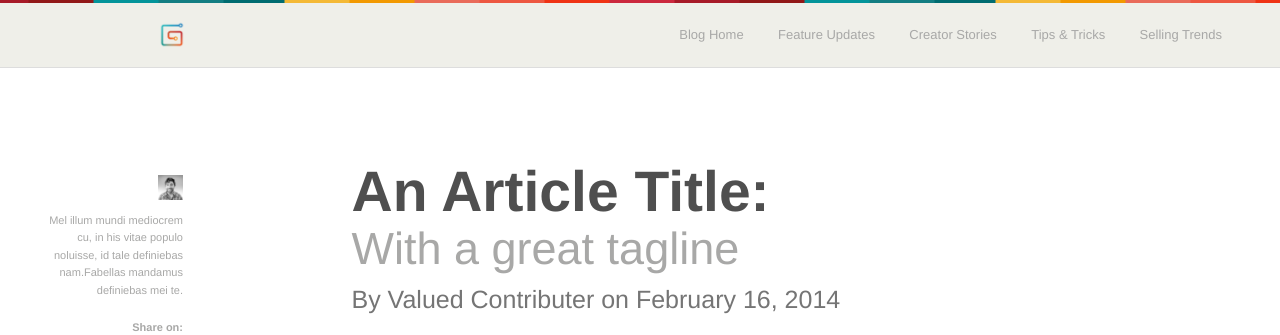
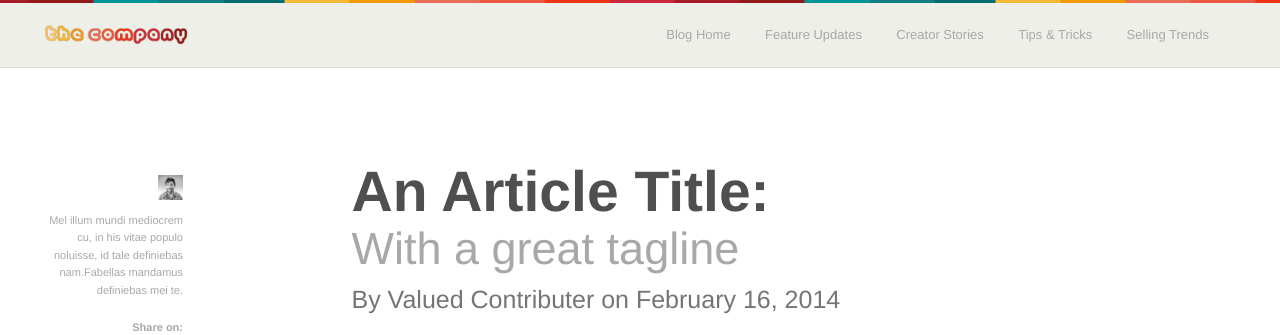
Before and after one commit to ChristinaDay/gr-blog-layout, a website: page index.html in a window 1280 px wide. Shown: the top 335 px of the page. Drawn offline with Linux system fonts and the light colour scheme.

Commit message:
re-integrating codekit

```diff
--- a/scss/_custom.scss
+++ b/scss/_custom.scss
@@ -26,7 +26,7 @@ body {
 
 
 .color-bar-top {
-  background: url(assets/color-bar.png) top center;
+  background: url(../assets/color-bar.png)  top center;
   height: 3px;
   width: 100%;
   position: absolute;
@@ -42,9 +42,9 @@ nav {
 
   .container {
     position: relative;
-    margin-left: 157px;
+    margin-left: 45px;
     margin-right: auto;
-    width: 1065px;
+    width: 1164px;
   }
 
   .clearfix:after {
@@ -61,12 +61,12 @@ nav {
 
     a {
       color: transparent;
-      background-image: url(assets/sample-logo.png);
-      height: 30px;
-      width: 30px;
+      background-image: url(../assets/sample-logo.png);
+      height: 22px;
+      width: 142px;
       display: block;
-      background-size: 30px;
-      margin-top: 17px;
+      background-size: 142px;
+      margin-top: 21px;
     }
   }
 
```
Also changed, not shown: stylesheets/app.css, 1 other file.
